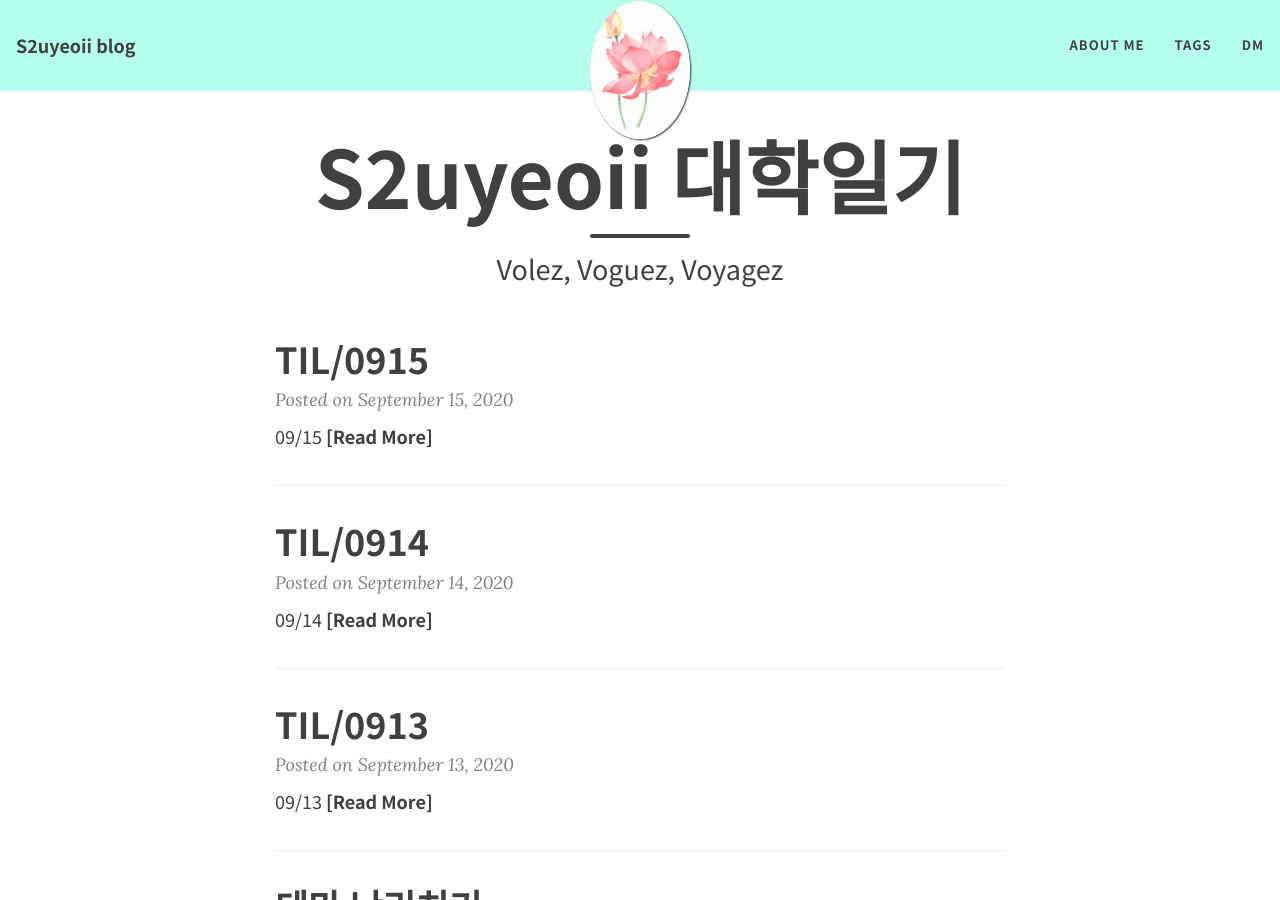
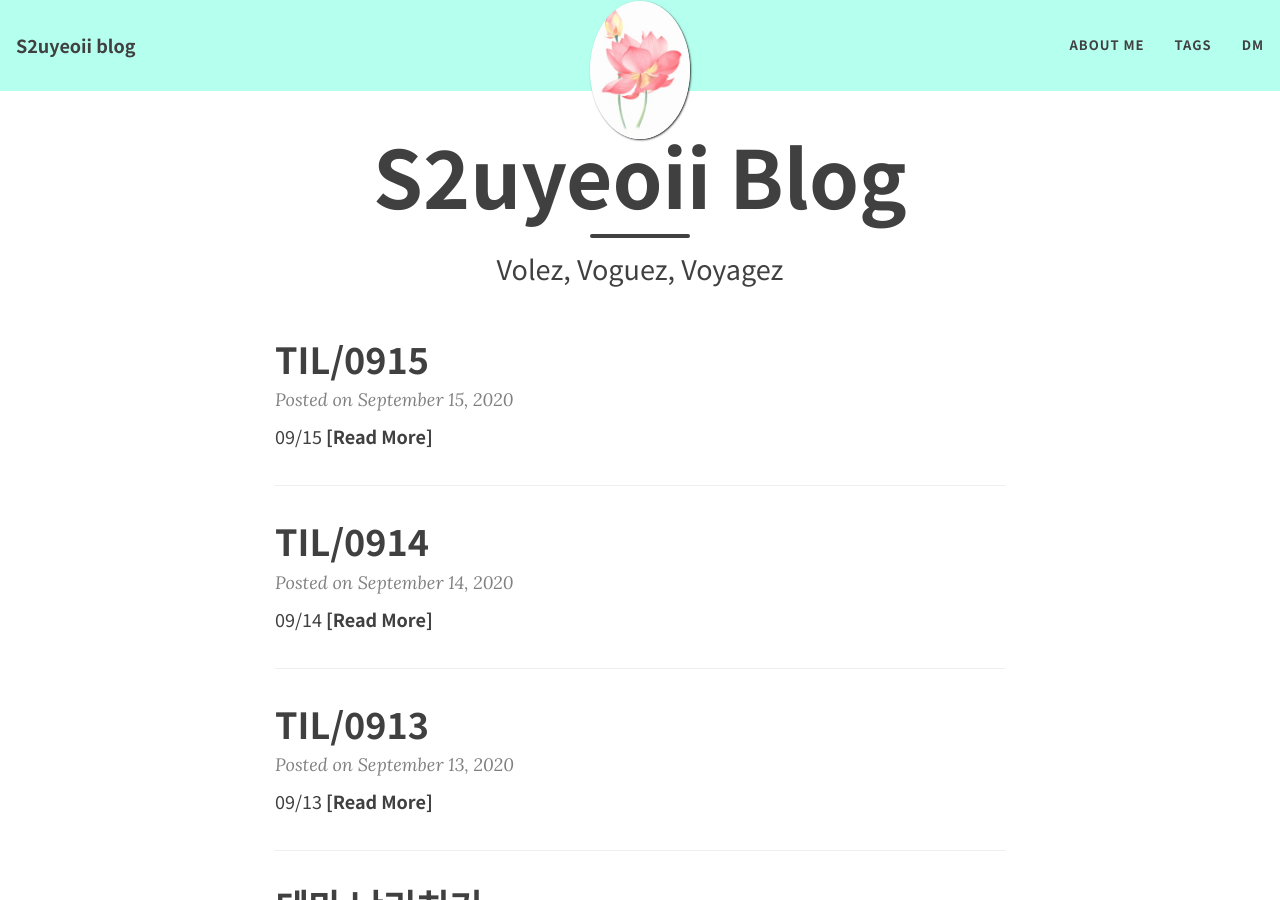
Before and after one commit to yeoneed/yeoneed.github.io, a Jekyll site: the page built from index.html, in a window 1280 px wide and 900 px high. Built offline with Jekyll 4.4.1, drawn with Linux system fonts in a browser that asks for light colours; nearby versions of some CDN libraries; some web fonts are replaced; the list of posts is cut into pages by our own code.

Commit message:
Update index.html

```diff
--- a/index.html
+++ b/index.html
@@ -1,5 +1,5 @@
 ---
 layout: home
-title: S2uyeoii 대학일기
+title: S2uyeoii Blog
 subtitle: Volez, Voguez, Voyagez
 ---
```
